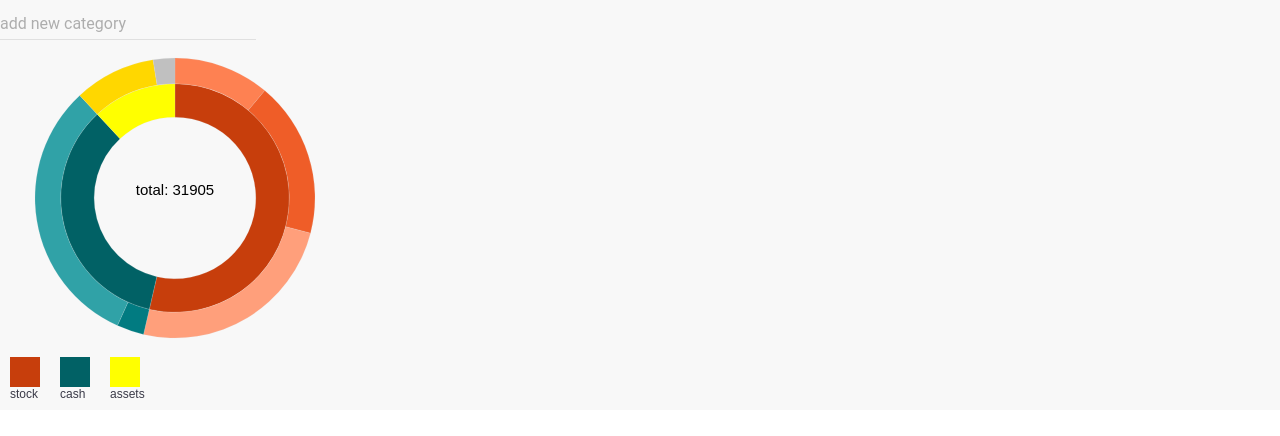
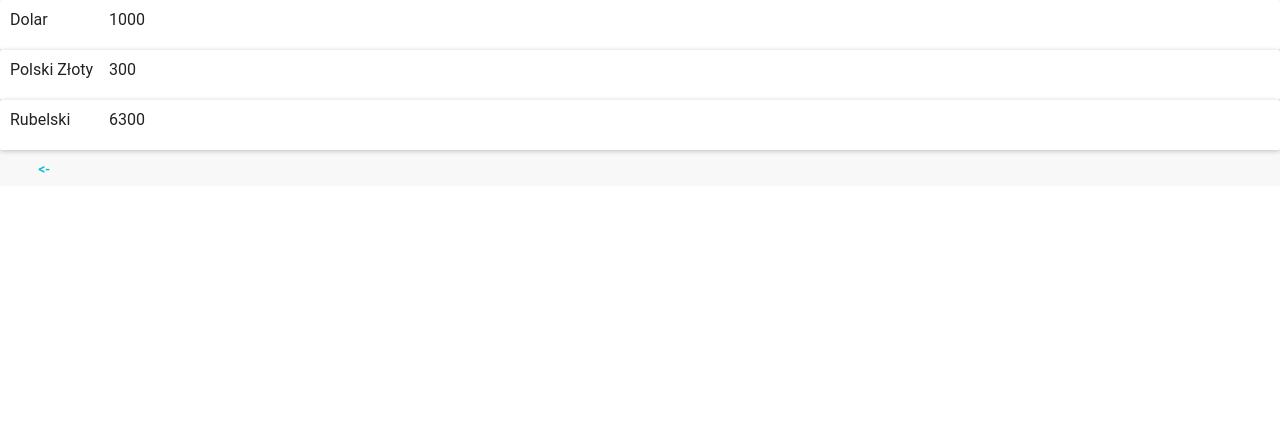
Before and after one commit to Lukasz-Juranek/RA, a React (Create React App) app in the folder wallet/: page / in a window 1280 px wide. Shown: the top 436 px of the page. Built offline with nearby package versions, Linux system fonts and the light colour scheme.

Commit message:
layout add

```diff
--- a/wallet/package.json
+++ b/wallet/package.json
@@ -3,9 +3,11 @@
   "version": "0.1.0",
   "private": true,
   "dependencies": {
+    "bulma": "^0.6.1",
     "material-ui": "^0.20.0",
     "react": "^16.2.0",
     "react-dom": "^16.2.0",
+    "react-grid-layout": "^0.16.2",
     "react-redux": "^5.0.6",
     "react-scripts": "1.0.17",
     "react-vis": "^1.8.0",
--- a/wallet/src/App.js
+++ b/wallet/src/App.js
@@ -2,33 +2,24 @@ import React, { Component } from 'react';
 import 'react-vis/dist/style.css';
 import './App.css'
 
-import WalletSunburst from './WalletSunburst';
-import WalletSunburstLegend from './WalletSunbursLegend';
-import ItemSelect from './ItemSelect';
 import {connect} from "react-redux";
 import store from './store';
 
-import MuiThemeProvider from 'material-ui/styles/MuiThemeProvider';
-import FlatButton from 'material-ui/FlatButton';
+import CategoryView from './categoryView';
+import MainView from './mainView';
+
 
 function DisplayView(displayView) {
   switch (displayView)
   {
     case ("MAIN_VIEW"):
       return (
-      <div>
-        <WalletSunburst> </WalletSunburst>
-        <WalletSunburstLegend> </WalletSunburstLegend>
-      </div>
+        <MainView></MainView>
     );
     break;
     case ("CATEGORY_VIEW"):
       return (
-        <div>
-          <MuiThemeProvider>
-             <FlatButton label="BACK" primary={true} onClick={() => store.dispatch({type: "SET_VIEW", payload: "MAIN_VIEW"})} />
-          </MuiThemeProvider>
-        </div>
+          <CategoryView></CategoryView>
       );
     default :
       return ;
@@ -38,22 +29,27 @@ function DisplayView(displayView) {
 
 export default class App extends React.Component {
   state = {
-    View: "MAIN_VIEW",
+    View: "CATEGORY_VIEW",
   }
 
+  componentWillMount()
+  {
+    store.subscribe(() => {
+      let store_state = store.getState();
+      console.log(store_state);
+      this.setState({View : store_state.active_view});
+    }).bind(this);
+  }
+
+  componentWillUnmount()
+  {
+    store.unsubscribe();
+  }
 
   render() {
     console.log(this.props);
-    store.subscribe(() => {
-      let store_state = store.getState();
-      console.log(store_state);
-      console.log("seet");
-      this.setState({View : store_state.active_view});
-    }).bind(this);
-
     return (
       <div className="App">
-        <ItemSelect> </ItemSelect>
         {DisplayView(this.state.View)}
       </div>
     );
--- /dev/null
+++ b/wallet/src/categoryView.js
@@ -0,0 +1,54 @@
+import React, { Component } from 'react';
+import store from './store';
+
+import MuiThemeProvider from 'material-ui/styles/MuiThemeProvider';
+import FlatButton from 'material-ui/FlatButton';
+import ItemSelect from './ItemSelect';
+import {Card, CardActions, CardHeader, CardText} from 'material-ui/Card';
+
+import 'react-grid-layout/css/styles.css';
+import 'react-resizable/css/styles.css';
+
+import ReactGridLayout from 'react-grid-layout';
+
+let cash_category = [
+  {name:"Dolar", value:1000},
+  {name:"Polski Złoty", value:300},
+  {name:"Rubelski", value:6300},
+];
+
+var layout = [
+  {i: 'a', x: 0, y: 0, w: 1, h: 1, static: true},
+  {i: 'b', x: 1, y: 0, w: 3, h: 1, static: true},
+  {i: 'c', x: 4, y: 0, w: 1, h: 1, static: true}
+];
+
+function DisplayView() {
+    let rows = [];
+    cash_category.map ((i) => {
+      rows.push(
+        <Card>
+            <ReactGridLayout className="layout" layout={layout} cols={12} rowHeight={30} width={1200}>
+              <div key="a">{i.name} </div>
+              <div key="b">{i.value}</div>
+            </ReactGridLayout>
+        </Card>
+      );
+    });
+    return <div>{rows}</div>;
+}
+
+
+export default class CategoryView extends React.Component {
+    render() {
+      return (
+        <div className="App">
+        <MuiThemeProvider>
+            {DisplayView()}
+             <FlatButton label="<-" primary={true} onClick={() => store.dispatch({type: "SET_VIEW", payload: "MAIN_VIEW"})} />
+        </MuiThemeProvider>
+        </div>
+      );
+    }
+
+  }
--- /dev/null
+++ b/wallet/src/mainView.js
@@ -0,0 +1,19 @@
+import React, { Component } from 'react';
+import store from './store';
+
+import WalletSunburst from './WalletSunburst';
+import WalletSunburstLegend from './WalletSunbursLegend';
+import ItemSelect from './ItemSelect';
+
+export default class MainView extends React.Component {
+    render() {
+      return (
+        <div className="App">
+            <ItemSelect> </ItemSelect>
+            <WalletSunburst> </WalletSunburst>
+            <WalletSunburstLegend> </WalletSunburstLegend>
+        </div>
+      );
+    }
+
+  }
--- a/wallet/src/store.js
+++ b/wallet/src/store.js
@@ -18,4 +18,5 @@ const reducers = combineReducers({
     wallet: wallet_reducer
 });
 
-export default createStore(reducers);
+export default createStore(reducers,
+  window.__REDUX_DEVTOOLS_EXTENSION__ && window.__REDUX_DEVTOOLS_EXTENSION__());
```
Also changed, not shown: wallet/src/user_task_query.js (added), 2 other files (tests, documents, lock files or other folders).
